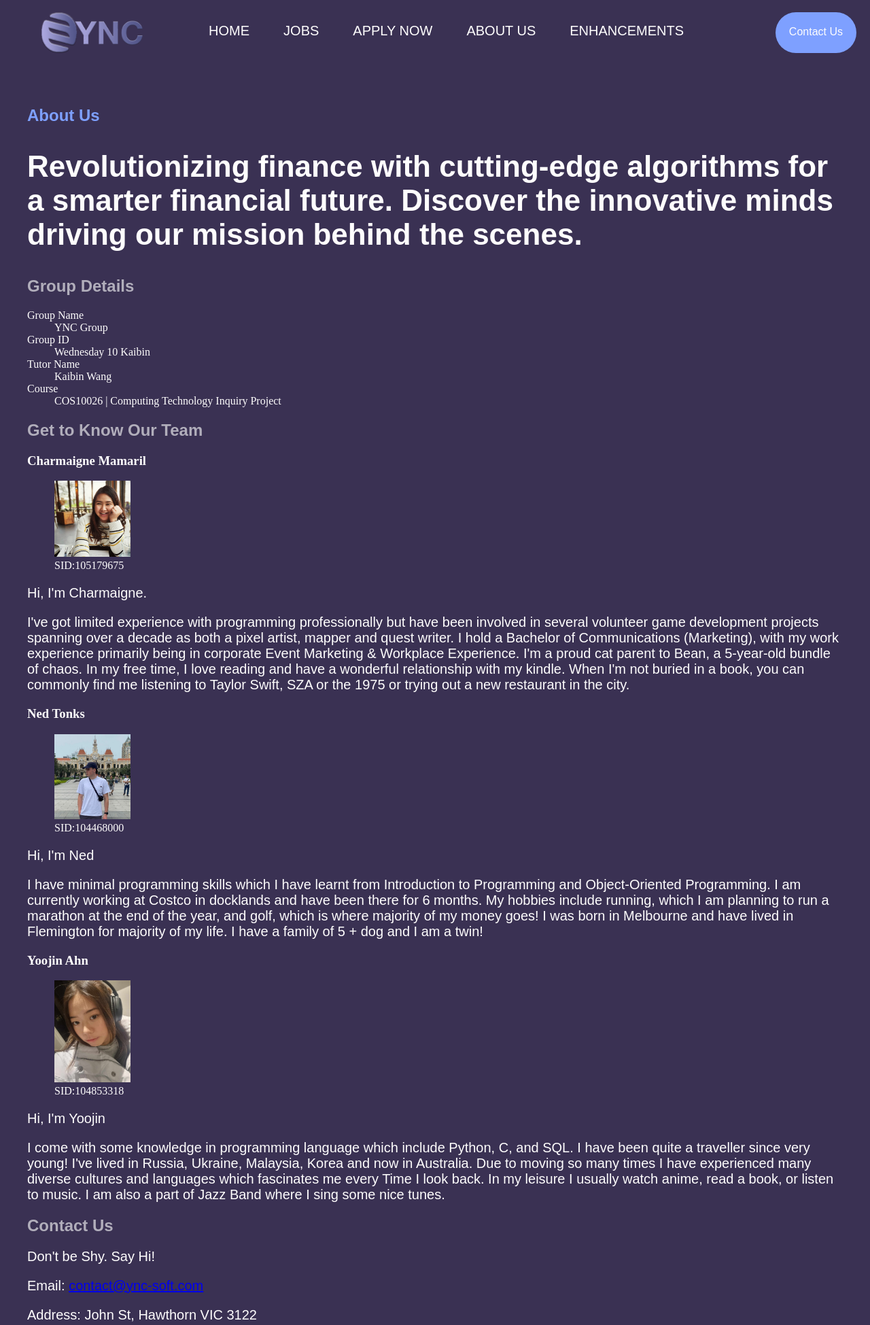
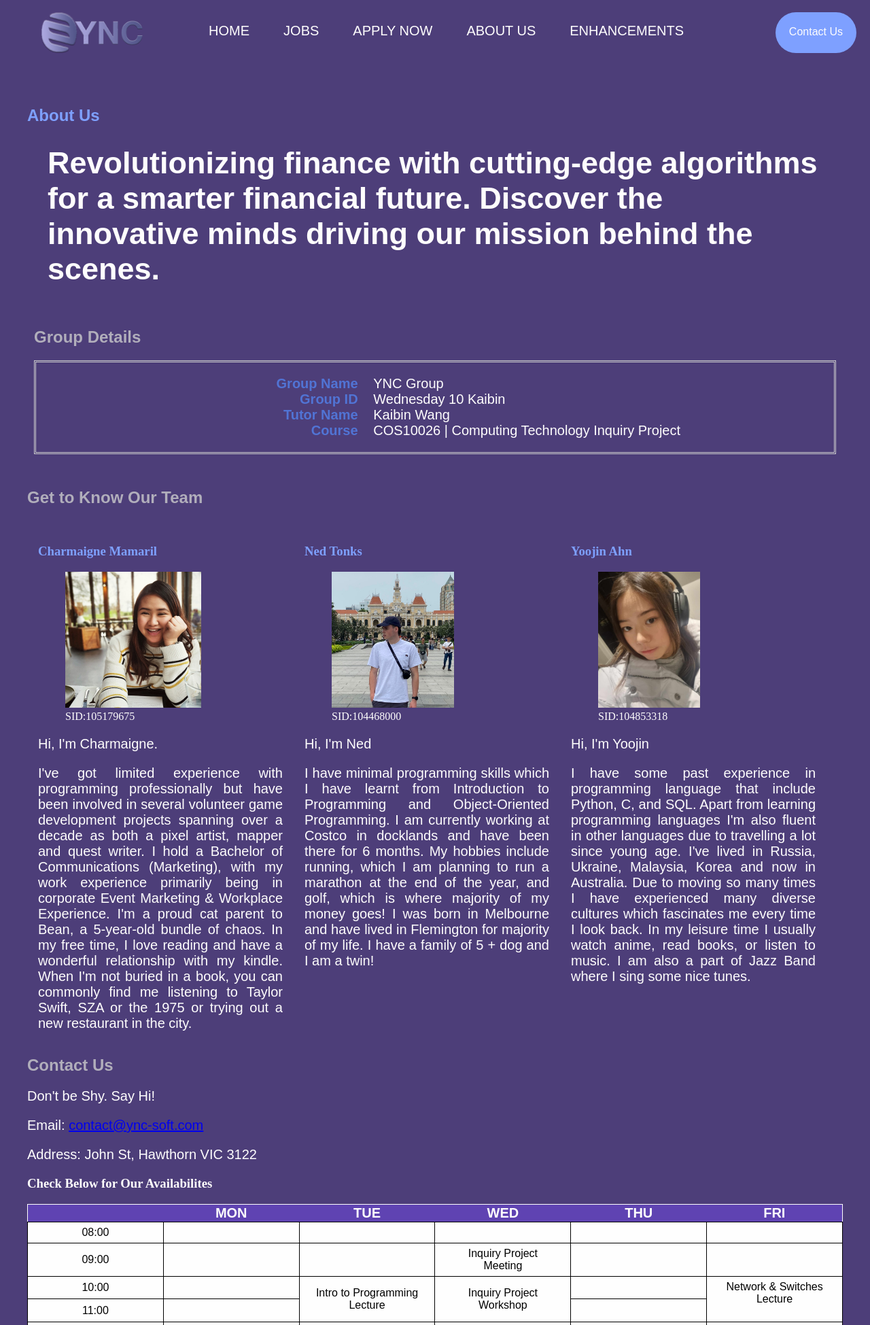
Before and after one commit to FakeTiramisu/Inquiry-Project-Assignment-1, a PHP site: page /about.html in a window 1280 px wide. Shown: the top 1949 px of the page at 68% size. Run offline with PHP 8.4, Linux system fonts and the light colour scheme; some web fonts are replaced.

Commit message:
changes to about page
- added sections and divided into parts

```diff
--- a/about.html
+++ b/about.html
@@ -35,7 +35,7 @@
             </h1>
         </section>
         <!-- Group Details inside a definition list -->
-        <section>
+        <section id="group-details">
             <h2>Group Details</h2>
             <dl>
                 <dt>Group Name</dt>
@@ -49,9 +49,10 @@
             </dl>
         </section>
         <!-- Group Profile and Photos -->
-        <section>
+        <section id="team">
             <h2>Get to Know Our Team</h2>
             <!-- Charmaigne Profile -->
+            <article id="profile1">
                 <h3>Charmaigne Mamaril</h3>
                 <figure>
                     <img src="images/charmaigne_profile.png" alt="Charmaigne Mamaril profile picture">
@@ -68,7 +69,9 @@
                     When I&#39;m not buried in a book, you can commonly find me listening to Taylor Swift,
                     SZA or the 1975 or trying out a new restaurant in the city.
                 </p>
+            </article>
             <!-- Ned Profile -->
+            <article id="profile2">
                 <h3>Ned Tonks</h3>
                 <figure>
                     <img src="images/ned_profile.jpg" alt="Ned Tonks profile picture">
@@ -82,7 +85,9 @@
                     at the end of the year, and golf, which is where majority of my money goes! I was born in Melbourne
                     and have lived in Flemington for majority of my life. I have a family of 5 + dog and I am a twin!
                 </p>
+            </article>
             <!-- Yoojin Profile -->
+            <article id="profile3">
                 <h3>Yoojin Ahn</h3>
                 <figure>
                     <img src="images/yoojin_profile.jpg" alt="Yoojin Ahn profile picture">
@@ -90,16 +95,16 @@
                 </figure>
                 <p>Hi, I&#39;m Yoojin</p>
                 <p>
-                I come with some knowledge in programming language which include Python, C, and SQL. I have been
-                quite a traveller since very young! I've lived in Russia, Ukraine, Malaysia, Korea and now in Australia.
-                Due to moving so many times I have experienced many diverse cultures and languages which fascinates me every Time
-                I look back.
-                In my leisure I usually watch anime, read a book, or listen to music. I am also a part of Jazz Band
+                    I have some past experience in programming language that include Python, C, and SQL. Apart from learning programming languages I'm also fluent in
+                    other languages due to travelling a lot since young age. I've lived in Russia, Ukraine, Malaysia, Korea and now in Australia.
+                    Due to moving so many times I have experienced many diverse cultures which fascinates me every time
+                    I look back. In my leisure time I usually watch anime, read books, or listen to music. I am also a part of Jazz Band
                     where I sing some nice tunes.
                 </p>
+            </article>
         </section>
         <!-- Timetable and contact details -->
-        <section>
+        <section id="contact-us">
             <h2>Contact Us</h2>
             <p>Don't be Shy. Say Hi!</p>
             <p>Email: <a href="mailto:104853318@student.swin.edu.au">contact@ync-soft.com</a></p>
--- a/styles/style.css
+++ b/styles/style.css
@@ -13,7 +13,7 @@
 
 /* Stylising the body of the page */
 body {
-    background-color: #3a3153;
+    background-color: #4d3e79;
     margin: 0;
 }
 
@@ -183,31 +183,91 @@
 /* Top of the page */
 
 #about-us h1{
-    font-size: 44px;
+    font-size: 45px;
+    margin: 30px;
+}
+
+/* Stylising definition list */
+#group-details {
+    padding: 10px;
+}
+
+#group-details h2{
+    font-weight: bold;
+}
+
+dl {
+    font-family: "Karla", sans-serif;
+    font-size: 20px;
+    border: 3px double #ccc;
+    padding: 1em;
+}
+
+dt {
+    clear: left;
+    float: left;
+    width: 40%;
+    text-align: right;
+    font-weight: bold;
+    color: #5174d5;
+}
+
+dd {
+    width: 55%;
+	margin-left: 42%;
+}
+
+/* Team Details */
+#team img{
+    height: 200px;
+    width: auto;
+}
+
+#team h3 {
+    color: #7ea0ff;
+}
+
+#profile1, #profile2, #profile3 {
+    float: left;
+    width: 30%;
+    text-align: justify;
+    margin: 1em 1em 1em 1em;
+}
+
+/* Align contact information */
+#contact-us {
+    clear: both;
 }
 
 /* Stylising timetable */
-#timetable {
+table, tr, td {
+    border: 1px inset #fefdfd;
+    border-collapse: collapse;
+    border-spacing: 0;
+}
+
+table {
     width: 100%;
-    border-collapse: collapse;
     table-layout: fixed;
     font-family: "Karla", sans-serif;
-    color: #fefdfd;
 }
 
 th {
-    color: #5f43b2;
+    color: #fefdfd;
+    background-color: #5f43b2;
+    text-align: center;
+    font-size: 20px;
+}
+
+tr {
+    color: black;
+    background-color: #fefefe;
 }
 
 td{
     border: 1px solid black;
     padding: 6px;
     text-align: center;
-}
-
-/* Figure Style */
-figure img{
-    width: 10%
 }
 
 
@@ -358,7 +418,7 @@
 
 /* Footer stylisation */
 .ync_footer{
-    background-color: #3a3153;
+    background-color: #4d3e79;
     flex: 1;
     grid-column-start: 1;
     grid-column-end: 4;
```
Lines whose indentation alone changed are shown as unchanged.
